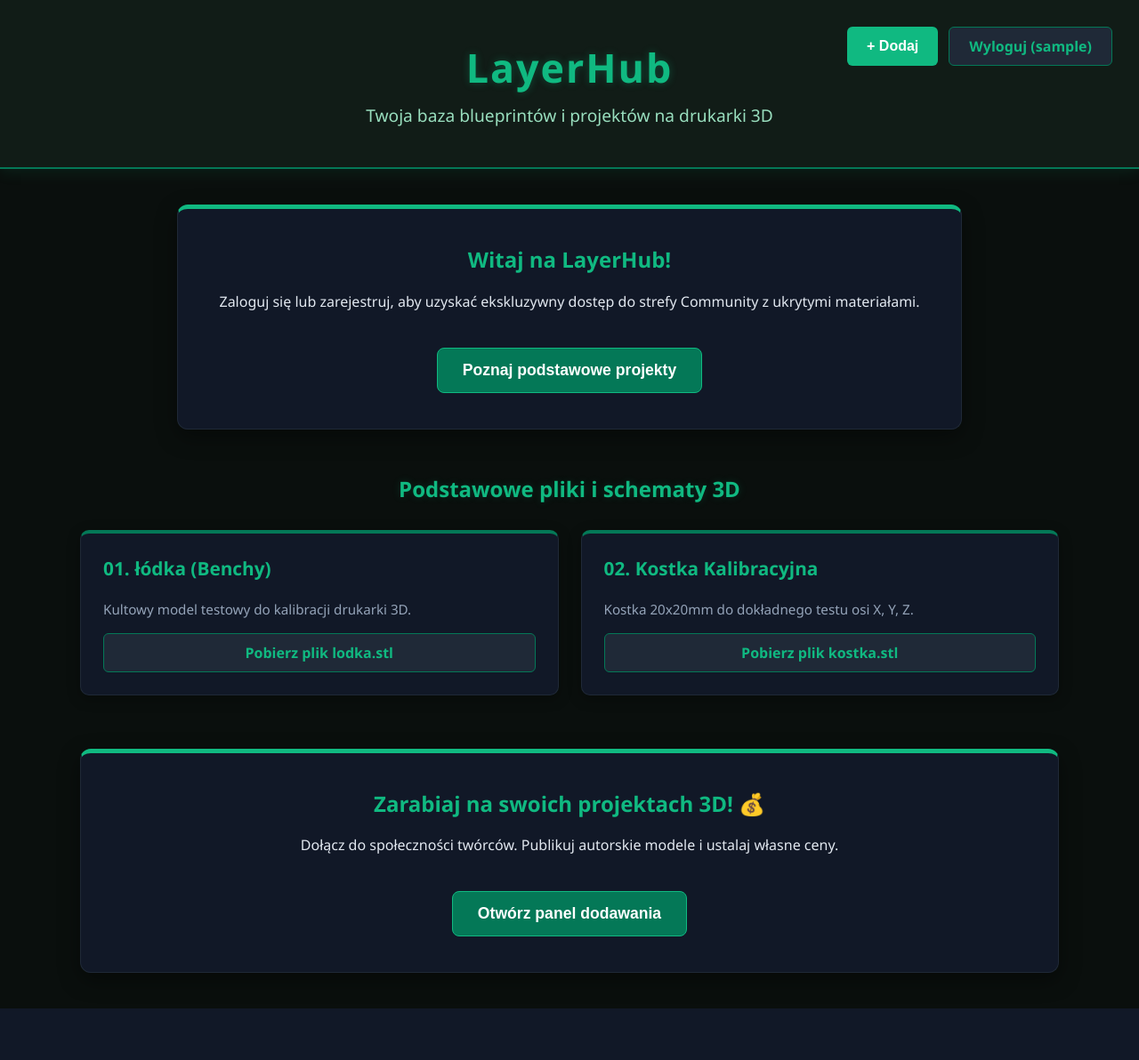
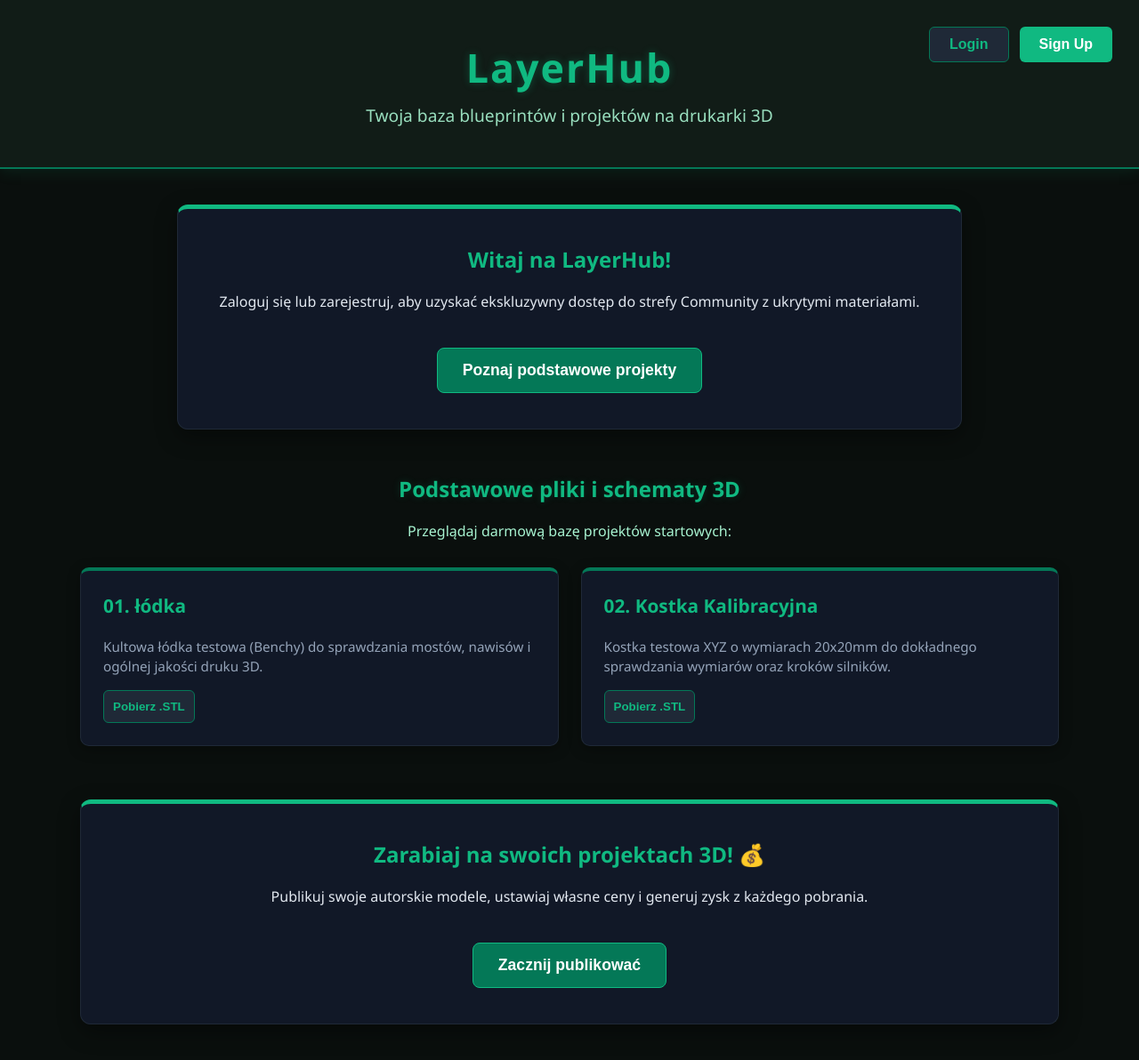
Before and after one commit to slayereqgaming-gif/layerhub, a Flask app: page / in a window 1280 px wide. Shown: the whole page at 89% size. Before the commit the page ends 1134 px from the top, so only its background shows below. Run offline with Flask 3, Linux system fonts and the light colour scheme; the visitor is signed in with stand-in values (Sample User, id 1).

Commit message:
Update index.html

```diff
--- a/templates/index.html
+++ b/templates/index.html
@@ -5,41 +5,202 @@
     <meta name="viewport" content="width=device-width, initial-scale=1.0">
     <title>LayerHub - Modele i Blueprinty 3D</title>
     <style>
-        body { font-family: 'Segoe UI', Tahoma, Geneva, Verdana, sans-serif; background-color: #0a0f0d; color: #e2e8f0; margin: 0; padding: 0; text-align: center; }
-        header { background-color: #111c17; color: #10b981; padding: 45px 20px; box-shadow: 0 4px 15px rgba(16, 185, 129, 0.1); position: relative; border-bottom: 2px solid #047857; }
-        header h1 { margin: 0; font-size: 2.8em; letter-spacing: 2px; text-shadow: 0 0 10px rgba(16, 185, 129, 0.3); }
-        header p { margin: 10px 0 0 0; color: #a7f3d0; opacity: 0.9; font-size: 1.2em; }
-        .auth-buttons { position: absolute; top: 30px; right: 30px; display: flex; gap: 12px; }
-        .btn { border: none; padding: 10px 22px; font-size: 1em; font-weight: bold; border-radius: 6px; cursor: pointer; transition: all 0.2s; color: white; text-decoration: none; }
-        .login-btn { background-color: #1f2937; border: 1px solid #047857; color: #10b981; }
+        body {
+            font-family: 'Segoe UI', Tahoma, Geneva, Verdana, sans-serif;
+            background-color: #0a0f0d;
+            color: #e2e8f0;
+            margin: 0;
+            padding: 0;
+            text-align: center;
+        }
+        header {
+            background-color: #111c17;
+            color: #10b981;
+            padding: 45px 20px;
+            box-shadow: 0 4px 15px rgba(16, 185, 129, 0.1);
+            position: relative;
+            border-bottom: 2px solid #047857;
+        }
+        header h1 {
+            margin: 0;
+            font-size: 2.8em;
+            letter-spacing: 2px;
+            text-shadow: 0 0 10px rgba(16, 185, 129, 0.3);
+        }
+        header p {
+            margin: 10px 0 0 0;
+            color: #a7f3d0;
+            opacity: 0.9;
+            font-size: 1.2em;
+        }
+        .auth-buttons {
+            position: absolute;
+            top: 30px;
+            right: 30px;
+            display: flex;
+            gap: 12px;
+        }
+        .btn {
+            border: none;
+            padding: 10px 22px;
+            font-size: 1em;
+            font-weight: bold;
+            border-radius: 6px;
+            cursor: pointer;
+            transition: all 0.2s;
+            color: white;
+        }
+        .login-btn {
+            background-color: #1f2937;
+            border: 1px solid #047857;
+            color: #10b981;
+        }
         .login-btn:hover { background-color: #047857; color: white; }
         .signup-btn { background-color: #10b981; }
         .signup-btn:hover { background-color: #059669; box-shadow: 0 0 12px rgba(16, 185, 129, 0.4); }
 
-        .container { max-width: 1100px; margin: 40px auto; padding: 0 20px; }
-        .welcome-box { max-width: 800px; margin: 0 auto 50px auto; background: #111827; padding: 40px; border-radius: 12px; box-shadow: 0 8px 25px rgba(0,0,0,0.4); border: 1px solid #1f2937; border-top: 5px solid #10b981; }
-        .explore-btn { display: inline-block; margin-top: 25px; background-color: #047857; color: white; text-decoration: none; padding: 14px 28px; font-size: 1.1em; font-weight: bold; border-radius: 8px; transition: all 0.2s; border: 1px solid #10b981; cursor: pointer; }
-        .explore-btn:hover { background-color: #10b981; box-shadow: 0 0 15px rgba(16, 185, 129, 0.5); transform: translateY(-2px); }
-        .error-msg { background-color: #7f1d1d; color: #fca5a5; padding: 12px; border-radius: 6px; font-weight: bold; margin-bottom: 20px; border: 1px solid #b91c1c; }
-
-        .projects-heading { color: #10b981; text-shadow: 0 0 10px rgba(16, 185, 129, 0.2); margin-top: 20px; }
-        .projects-grid { display: grid; grid-template-columns: repeat(auto-fit, minmax(300px, 1fr)); gap: 25px; margin-top: 30px; }
-        .project-card { background-color: #111827; border: 1px solid #1f2937; border-top: 4px solid #047857; border-radius: 10px; padding: 25px; text-align: left; box-shadow: 0 4px 15px rgba(0,0,0,0.3); transition: all 0.3s; }
-        .project-card h3 { color: #10b981; margin-top: 0; font-size: 1.3em; }
-        .project-card p { color: #94a3b8; font-size: 0.95em; line-height: 1.5; margin-bottom: 15px; }
-        .download-btn { display: block; text-align: center; background-color: #1f2937; color: #10b981; border: 1px solid #047857; padding: 10px; border-radius: 6px; text-decoration: none; font-weight: bold; transition: all 0.2s; cursor: pointer; }
-        .download-btn:hover { background-color: #10b981; color: white; }
-
-        .earn-box { background-color: #111827; padding: 40px; border-radius: 12px; box-shadow: 0 8px 25px rgba(0,0,0,0.4); border: 1px solid #1f2937; border-top: 5px solid #10b981; margin-top: 60px; }
-
-        .modal { display: none; position: fixed; z-index: 1000; left: 0; top: 0; width: 100%; height: 100%; background-color: rgba(0,0,0,0.8); }
-        .modal-content { background-color: #111827; margin: 15% auto; padding: 35px; border-radius: 12px; width: 90%; max-width: 400px; box-shadow: 0 4px 25px rgba(16, 185, 129, 0.2); text-align: left; position: relative; border: 1px solid #047857; }
-        .green-panel { background-color: #111c17; border: 2px solid #10b981; box-shadow: 0 4px 25px rgba(16, 185, 129, 0.4); }
-        .close-btn { position: absolute; top: 15px; right: 20px; font-size: 24px; cursor: pointer; color: #94a3b8; }
+        .container {
+            max-width: 1100px;
+            margin: 40px auto;
+            padding: 0 20px;
+        }
+        .welcome-box {
+            max-width: 800px;
+            margin: 0 auto 50px auto;
+            background: #111827;
+            padding: 40px;
+            border-radius: 12px;
+            box-shadow: 0 8px 25px rgba(0,0,0,0.4);
+            border: 1px solid #1f2937;
+            border-top: 5px solid #10b981;
+        }
+        .explore-btn {
+            display: inline-block;
+            margin-top: 25px;
+            background-color: #047857;
+            color: white;
+            text-decoration: none;
+            padding: 14px 28px;
+            font-size: 1.1em;
+            font-weight: bold;
+            border-radius: 8px;
+            transition: all 0.2s;
+            border: 1px solid #10b981;
+            cursor: pointer;
+        }
+        .explore-btn:hover {
+            background-color: #10b981;
+            box-shadow: 0 0 15px rgba(16, 185, 129, 0.5);
+            transform: translateY(-2px);
+        }
+        .error-msg {
+            background-color: #7f1d1d;
+            color: #fca5a5;
+            padding: 12px;
+            border-radius: 6px;
+            font-weight: bold;
+            margin-bottom: 20px;
+            border: 1px solid #b91c1c;
+        }
+        .projects-heading {
+            color: #10b981;
+            text-shadow: 0 0 10px rgba(16, 185, 129, 0.2);
+            margin-top: 20px;
+        }
+        .projects-grid {
+            display: grid;
+            grid-template-columns: repeat(auto-fit, minmax(300px, 1fr));
+            gap: 25px;
+            margin-top: 30px;
+        }
+        .project-card {
+            background-color: #111827;
+            border: 1px solid #1f2937;
+            border-top: 4px solid #047857;
+            border-radius: 10px;
+            padding: 25px;
+            text-align: left;
+            box-shadow: 0 4px 15px rgba(0,0,0,0.3);
+            transition: all 0.3s;
+        }
+        .project-card:hover {
+            transform: translateY(-5px);
+            border-top-color: #10b981;
+            box-shadow: 0 8px 25px rgba(16, 185, 129, 0.15);
+        }
+        .project-card h3 {
+            color: #10b981;
+            margin-top: 0;
+            font-size: 1.3em;
+        }
+        .project-card p {
+            color: #94a3b8;
+            font-size: 0.95em;
+            line-height: 1.5;
+            margin-bottom: 5px;
+        }
+        .download-btn {
+            display: block;
+            text-align: center;
+            background-color: #1f2937;
+            color: #10b981;
+            border: 1px solid #047857;
+            padding: 10px;
+            border-radius: 6px;
+            text-decoration: none;
+            font-weight: bold;
+            transition: all 0.2s;
+            cursor: pointer;
+            margin-top: 15px;
+        }
+        .download-btn:hover {
+            background-color: #10b981;
+            color: white;
+        }
+        .earn-section {
+            background-color: #111827;
+            padding: 40px;
+            border-radius: 12px;
+            box-shadow: 0 8px 25px rgba(0,0,0,0.4);
+            border: 1px solid #1f2937;
+            border-top: 5px solid #10b981;
+            margin-top: 60px;
+        }
+        .modal {
+            display: none;
+            position: fixed;
+            z-index: 1000;
+            left: 0;
+            top: 0;
+            width: 100%;
+            height: 100%;
+            background-color: rgba(0,0,0,0.8);
+        }
+        .modal-content {
+            background-color: #111827;
+            margin: 15% auto;
+            padding: 35px;
+            border-radius: 12px;
+            width: 90%;
+            max-width: 400px;
+            box-shadow: 0 4px 25px rgba(16, 185, 129, 0.2);
+            text-align: left;
+            position: relative;
+            border: 1px solid #047857;
+        }
+        .close-btn {
+            position: absolute;
+            top: 15px;
+            right: 20px;
+            font-size: 24px;
+            cursor: pointer;
+            color: #94a3b8;
+        }
         .close-btn:hover { color: #10b981; }
         .form-group { margin-bottom: 20px; }
         .form-group label { display: block; margin-bottom: 8px; font-weight: bold; color: #10b981; }
         .form-group input { width: 100%; padding: 12px; box-sizing: border-box; background-color: #1f2937; border: 1px solid #4b5563; border-radius: 6px; font-size: 1em; color: white; }
+        .form-group input:focus { border-color: #10b981; outline: none; }
         .submit-btn { width: 100%; color: white; border: none; padding: 12px; font-size: 1.1em; font-weight: bold; border-radius: 6px; cursor: pointer; }
         .submit-signup { background-color: #10b981; }
         .submit-signup:hover { background-color: #059669; }
@@ -53,13 +214,8 @@
         <h1>LayerHub</h1>
         <p>Twoja baza blueprintów i projektów na drukarki 3D</p>
         <div class="auth-buttons">
-            {% if current_user %}
-                <button class="btn signup-btn" onclick="openModal('addProjectModal')">+ Dodaj</button>
-                <a href="/logout" class="btn login-btn">Wyloguj ({{ current_user }})</a>
-            {% else %}
-                <button class="btn login-btn" onclick="openModal('loginModal')">Login</button>
-                <button class="btn signup-btn" onclick="openModal('signUpModal')">Sign Up</button>
-            {% endif %}
+            <button class="btn login-btn" onclick="openModal('loginModal')">Login</button>
+            <button class="btn signup-btn" onclick="openModal('signUpModal')">Sign Up</button>
         </div>
     </header>
 
@@ -75,48 +231,40 @@
         </div>
 
         <h2 id="projekty" class="projects-heading">Podstawowe pliki i schematy 3D</h2>
+        <p style="color: #a7f3d0; margin-bottom: 30px;">Przeglądaj darmową bazę projektów startowych:</p>
 
         <div class="projects-grid">
+            <!-- PROJEKT 1: ŁÓDKA -->
             <div class="project-card">
-                <h3>01. łódka (Benchy)</h3>
-                <p>Kultowy model testowy do kalibracji drukarki 3D.</p>
-                {% if current_user %}
-                    <a href="/static/lodka.stl" download class="download-btn">Pobierz plik lodka.stl</a>
-                {% else %}
-                    <button class="download-btn" onclick="openModal('loginModal')">Pobierz (Wymaga logowania)</button>
-                {% endif %}
+                <h3>01. łódka</h3>
+                <p>Kultowa łódka testowa (Benchy) do sprawdzania mostów, nawisów i ogólnej jakości druku 3D.</p>
+                <button class="download-btn" onclick="openModal('loginModal')">Pobierz .STL</button>
             </div>
 
+            <!-- PROJEKT 2: KOSTKA KALIBRACYJNA -->
             <div class="project-card">
                 <h3>02. Kostka Kalibracyjna</h3>
-                <p>Kostka 20x20mm do dokładnego testu osi X, Y, Z.</p>
-                {% if current_user %}
-                    <a href="/static/kostka.stl" download class="download-btn">Pobierz plik kostka.stl</a>
-                {% else %}
-                    <button class="download-btn" onclick="openModal('loginModal')">Pobierz (Wymaga logowania)</button>
-                {% endif %}
+                <p>Kostka testowa XYZ o wymiarach 20x20mm do dokładnego sprawdzania wymiarów oraz kroków silników.</p>
+                <button class="download-btn" onclick="openModal('loginModal')">Pobierz .STL</button>
             </div>
         </div>
 
-        <div class="earn-box">
+        <!-- SEKCJA ZARABIANIA -->
+        <div class="earn-section">
             <h2 style="color: #10b981; margin-top: 0;">Zarabiaj na swoich projektach 3D! 💰</h2>
-            <p>Dołącz do społeczności twórców. Publikuj autorskie modele i ustalaj własne ceny.</p>
-            {% if current_user %}
-                <button class="explore-btn" onclick="openModal('addProjectModal')">Otwórz panel dodawania</button>
-            {% else %}
-                <button class="explore-btn" onclick="openModal('signUpModal')">Zacznij zarabiać</button>
-            {% endif %}
+            <p>Publikuj swoje autorskie modele, ustawiaj własne ceny i generuj zysk z każdego pobrania.</p>
+            <button class="explore-btn" onclick="openModal('signUpModal')">Zacznij publikować</button>
         </div>
     </div>
 
-    <!-- MODAL: LOGIN -->
+    <!-- MODAL LOGOWANIA -->
     <div id="loginModal" class="modal">
         <div class="modal-content">
             <span class="close-btn" onclick="closeModal('loginModal')">&times;</span>
-            <h2 style="color: #10b981; margin-top: 0;">Logowanie</h2>
+            <h2 style="color: #10b981; margin-top: 0; margin-bottom: 25px;">Logowanie</h2>
             <form action="/login" method="POST">
                 <div class="form-group">
-                    <label>Nazwa użytkownika:</label>
+                    <label>Twój Nickname:</label>
                     <input type="text" name="nickname" required>
                 </div>
                 <div class="form-group">
@@ -128,28 +276,5 @@
         </div>
     </div>
 
-    <!-- MODAL: SIGN UP -->
+    <!-- MODAL REJESTRACJI -->
     <div id="signUpModal" class="modal">
-        <div class="modal-content">
-            <span class="close-btn" onclick="closeModal('signUpModal')">&times;</span>
-            <h2 style="color: #10b981; margin-top: 0;">Rejestracja</h2>
-            <form action="/register" method="POST">
-                <div class="form-group">
-                    <label>Twój Nickname:</label>
-                    <input type="text" name="nickname" required>
-                </div>
-                <div class="form-group">
-                    <label>Hasło dostępu:</label>
-                    <input type="password" name="password" required>
-                </div>
-                <button type="submit" class="submit-btn submit-signup">Utwórz konto</button>
-            </form>
-        </div>
-    </div>
-
-    <!-- MODAL: CIEMNOZIELONY PANEL DODAWANIA -->
-    <div id="addProjectModal" class="modal">
-        <div class="modal-content green-panel">
-            <span class="close-btn" onclick="closeModal('addProjectModal')">&times;</span>
-            <h2 style="color: #10b981; margin-top: 0;">🚀 Dodaj nowy projekt 3D</h2>
-            <p style="color: #a7f3d0; font-size: 0.9em;">Panel dodawania i wyceny projektów (w budowie).</p>
```
